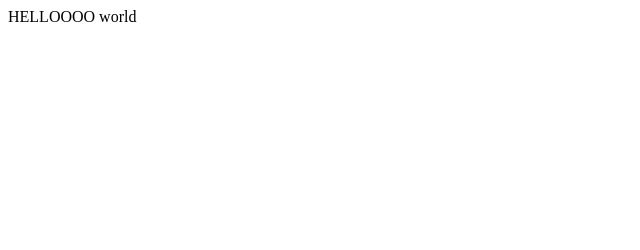
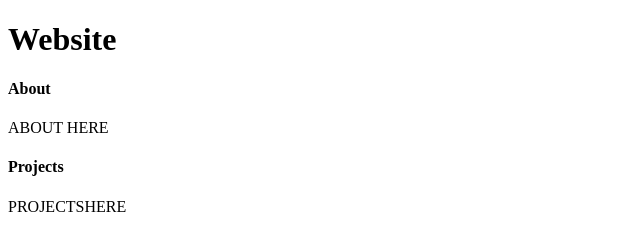
Before and after one commit to HiddenInv/Hidden-Website, a plain HTML site: page index.html in a window 1280 px wide. Shown: the whole page, without its empty margins (0-640 px from the left). Drawn offline with Linux system fonts and the light colour scheme.

Commit message:
Created Base HTML

```diff
--- a/index.html
+++ b/index.html
@@ -1 +1,24 @@
-<p>HELLOOOO world</p>
+<!DOCTYPE html>
+<html lang="en">
+  <head>
+    <meta charset="utf-8">
+    <title>Digital Portolio</title>
+    <!--<link rel="icon" type="image/x-icon" href="imagelinkhere"/>-->
+  </head>
+
+  <body>
+    <h1>Website</h1>
+
+  </body>
+<head>
+<style>
+</style>
+</head>
+<body>
+
+<h4> About </h4>
+<p> ABOUT HERE</p>
+<h4> Projects </h4>
+<p>PROJECTSHERE</p>
+</body>
+</html>
```
Also changed, not shown: Notes.txt.
